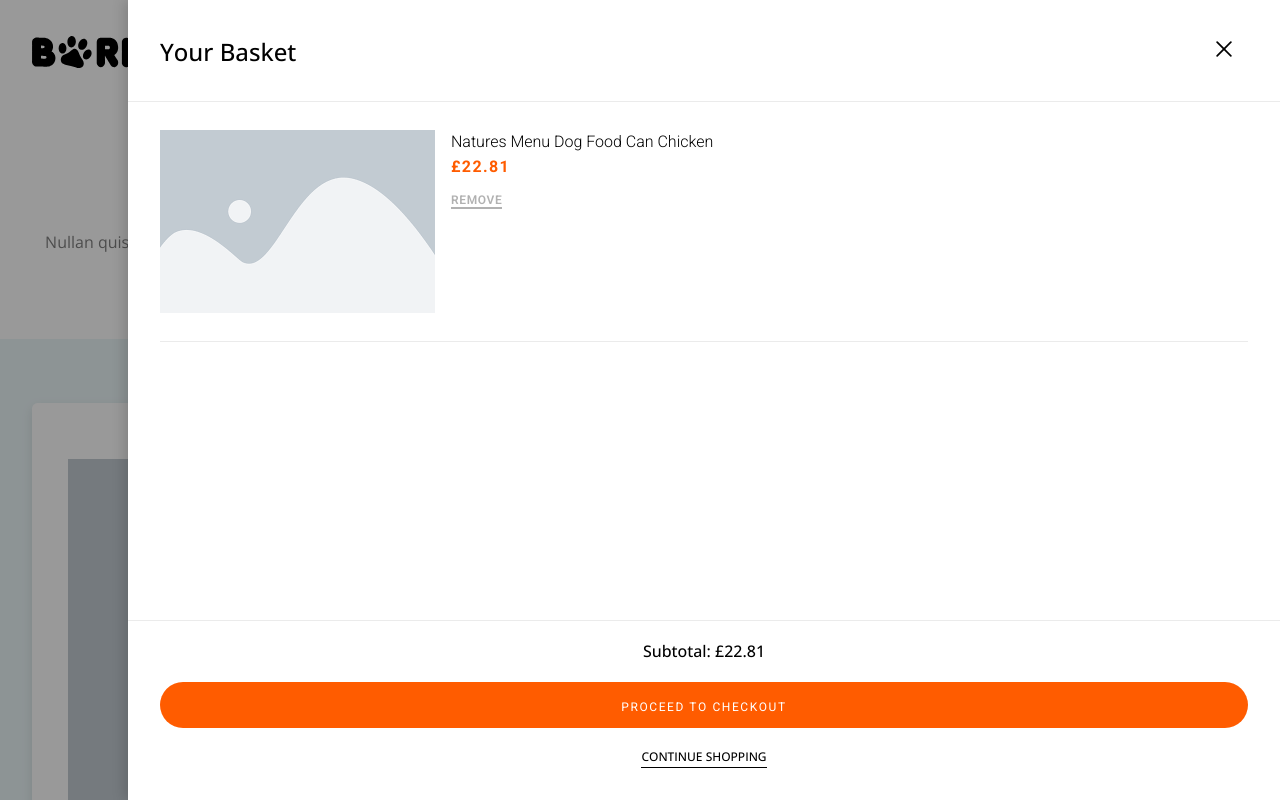
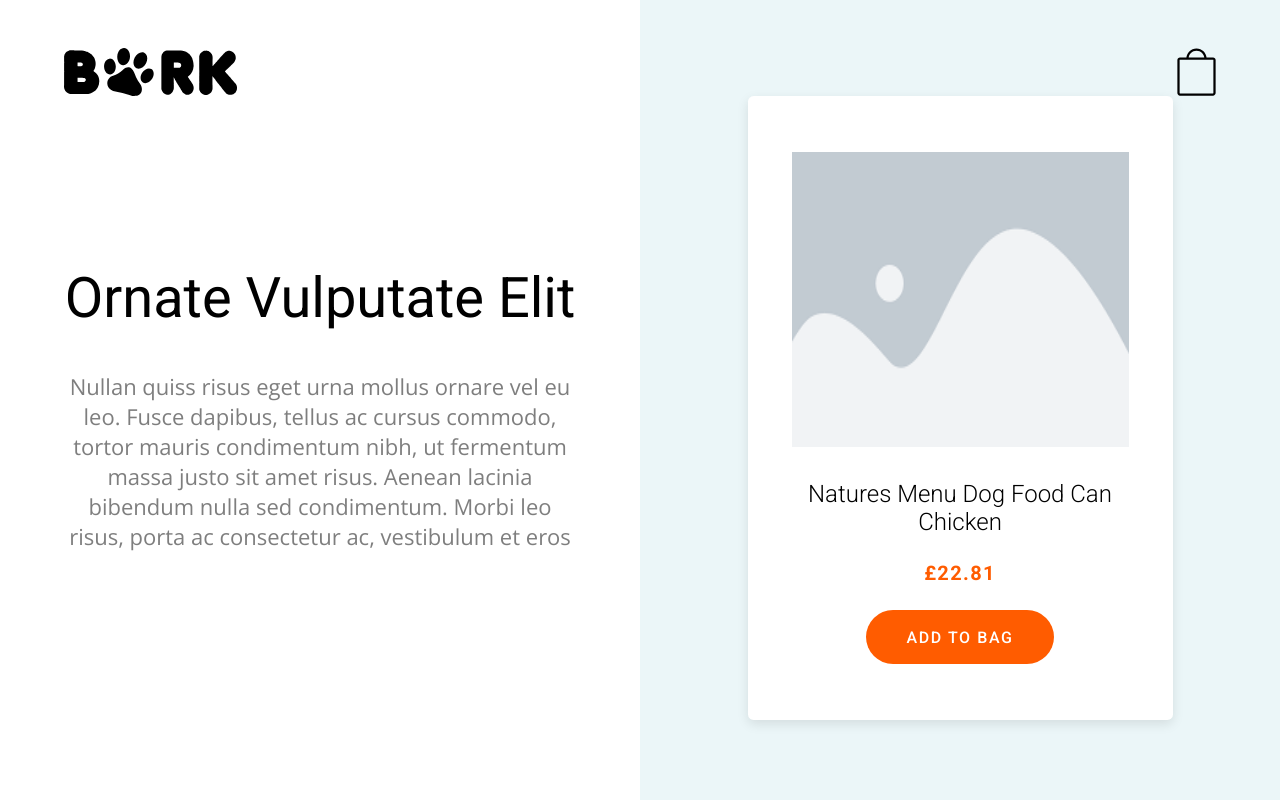
Before and after one commit to ConnorKnight1/IDHL-Technical, a website built with webpack: page src/index.html in a window 1280 px wide. Shown: the top 800 px of the page. Built offline with nearby package versions, Linux system fonts and the light colour scheme.

Commit message:
WIP - Desktop / Tablet Styling.

```diff
--- a/src/index.html
+++ b/src/index.html
@@ -100,8 +100,8 @@
     </main>
 
     <!-- Slide-Out Cart Partial Start -->
-    <aside class="cart-overlay active" id="cartOverlay">
-      <div class="cart-panel open" id="cartPanel">
+    <aside class="cart-overlay" id="cartOverlay">
+      <div class="cart-panel" id="cartPanel">
         <div class="cart-panel__header">
           <h4>Your Basket</h4>
           <button id="closeCart" aria-label="Close Cart">
--- a/src/styles/cart.scss
+++ b/src/styles/cart.scss
@@ -33,6 +33,11 @@
   flex-direction: column;
   padding: 2rem 2rem 0rem 2rem;
   overflow-y: auto;
+
+  @media (min-width: 1024px) {
+    width: 600px;
+  }
+
 }
 
 .cart-panel.open {
--- a/src/styles/content-copy.scss
+++ b/src/styles/content-copy.scss
@@ -2,16 +2,51 @@
 
 .content__copy {
   text-align: center;
+
+  @media (min-width: 768px) {
+    width: 50%;
+    display: flex;
+    justify-content: center;
+    align-items: center;
+  }
+
+  @media (min-width: 1024px) {
+    width: 50%;
+    display: flex;
+    justify-content: center;
+    align-items: center;
+  }
+
 }
 
 .content__copy-container {
   display: flex;
   flex-direction: column;
   gap: 20px;
+
+  @media (min-width: 768px) {
+    width: 500px;
+    gap: 40px;
+  }
+
+  @media (min-width: 1024px) {
+    width: 625px;
+    gap: 40px;
+  }
+
 }
 
 .content {
   opacity: 50%;
+
+  @media (min-width: 768px) {
+    font-size: 1.25rem;
+  }
+
+  @media (min-width: 1024px) {
+    font-size: 1.375rem;
+  }
+
 }
 
 // Content Copy End //
--- a/src/styles/header.scss
+++ b/src/styles/header.scss
@@ -1,23 +1,38 @@
 // Heading Styling Start //
 
 .header__navbar {
-  position: sticky;
+  position: fixed;
+  width: 100%;
   box-sizing: border-box;
   display: flex;
   justify-content: space-between;
   padding: 2.25rem 1.5rem;
-  background-color: white;
+
+  @media (min-width: 1024px) {
+    padding: 3rem 2.5rem;
+  }
+
 }
 
 .logo__image {
   height: 2rem;
   width: auto;
   display: block;
+
+  @media (min-width: 768px) {
+    height: 3rem;
+  }
+
 }
 
 .navbar__cart-icon {
   height: 2rem;
   width: auto;
+
+  @media (min-width: 768px) {
+    height: 3rem;
+  }
+
 }
 
 // Heading Styling End //
--- a/src/styles/main.scss
+++ b/src/styles/main.scss
@@ -32,8 +32,12 @@
 
 h1 {
   font-family: var(--font-family-roboto);
-  font-weight: 500;
+  font-weight: 400;
   font-size: 2rem;
+
+  @media (min-width: 1024px) {
+    font-size: 3.5rem;
+  }
 }
 
 h3 {
@@ -53,6 +57,12 @@
 .fluid-container {
   padding-left: 2rem;
   padding-right: 2rem;
+
+  @media (min-width: 768px) {
+    padding-left: 4rem;
+    padding-right: 4rem;
+  }
+
 }
 
 .block-spacing {
@@ -66,4 +76,20 @@
   &:nth-of-type(2) {
     background-color: #EBF6F8;
   }
+
+  @media (min-width: 1024px) {
+    padding-top: 6rem;
+    padding-bottom: 6rem;
+  }
+
 }
+
+.section__container {
+  display: flex;
+  flex-direction: column;
+
+  @media (min-width: 768px) {
+    flex-direction: row;
+    min-height: 100vh;
+  }
+}
--- a/src/styles/product-card.scss
+++ b/src/styles/product-card.scss
@@ -13,10 +13,22 @@
   border-radius: 0.35rem;
   background: white;
   box-shadow: 0 4px 12px rgba(0, 0, 0, 0.1);
+
+  @media (min-width: 1024px) {
+    width: 425px;
+    padding: 3.5rem 2.75rem;
+    gap: 25px;
+  }
+
 }
 
 .product-title {
   margin-top: 0.75rem;
+
+  @media (min-width: 768px) {
+    font-size: 1.5rem;
+    margin-top: 0.5rem;
+  }
 }
 
 .product-price {
@@ -25,6 +37,11 @@
   font-size: 1rem;
   letter-spacing: 0.085rem;
   color: var(--primary-color);
+
+  @media (min-width: 768px) {
+    font-size: 1.25rem;
+  }
+
 }
 
 .product-button {
@@ -47,6 +64,10 @@
   font-weight: 500;
   letter-spacing: 0.1rem;
   color: white;
+
+  @media (min-width: 768px) {
+    font-size: 1rem;
+  }
 }
 
 // Product Card Second End //
```
